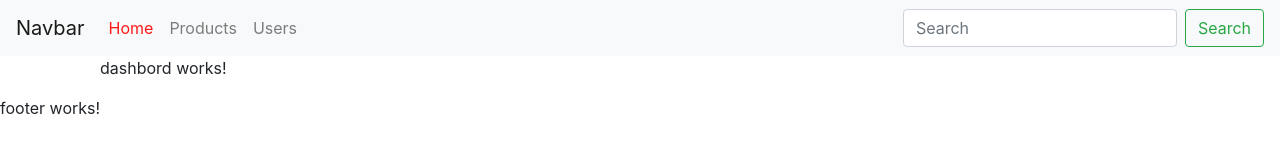
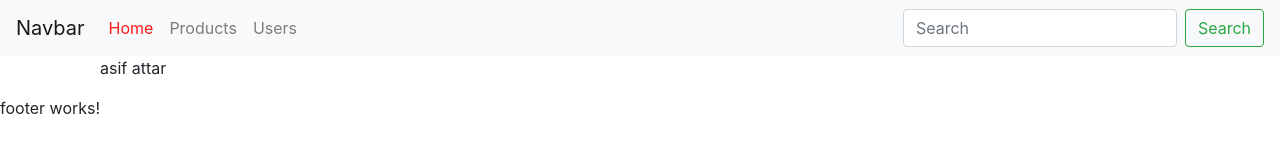
Before and after one commit to asifattar/routingA-Z, an Angular app: page /home in a window 1280 px wide. Shown: the top 160 px of the page. Built offline with nearby package versions, Linux system fonts and the light colour scheme.

Commit message:
add name in dashbord

```diff
--- a/src/app/shared/components/dashbord/dashbord.component.html
+++ b/src/app/shared/components/dashbord/dashbord.component.html
@@ -1 +1 @@
-<p>dashbord works!</p>
+<p>asif attar</p>
```
